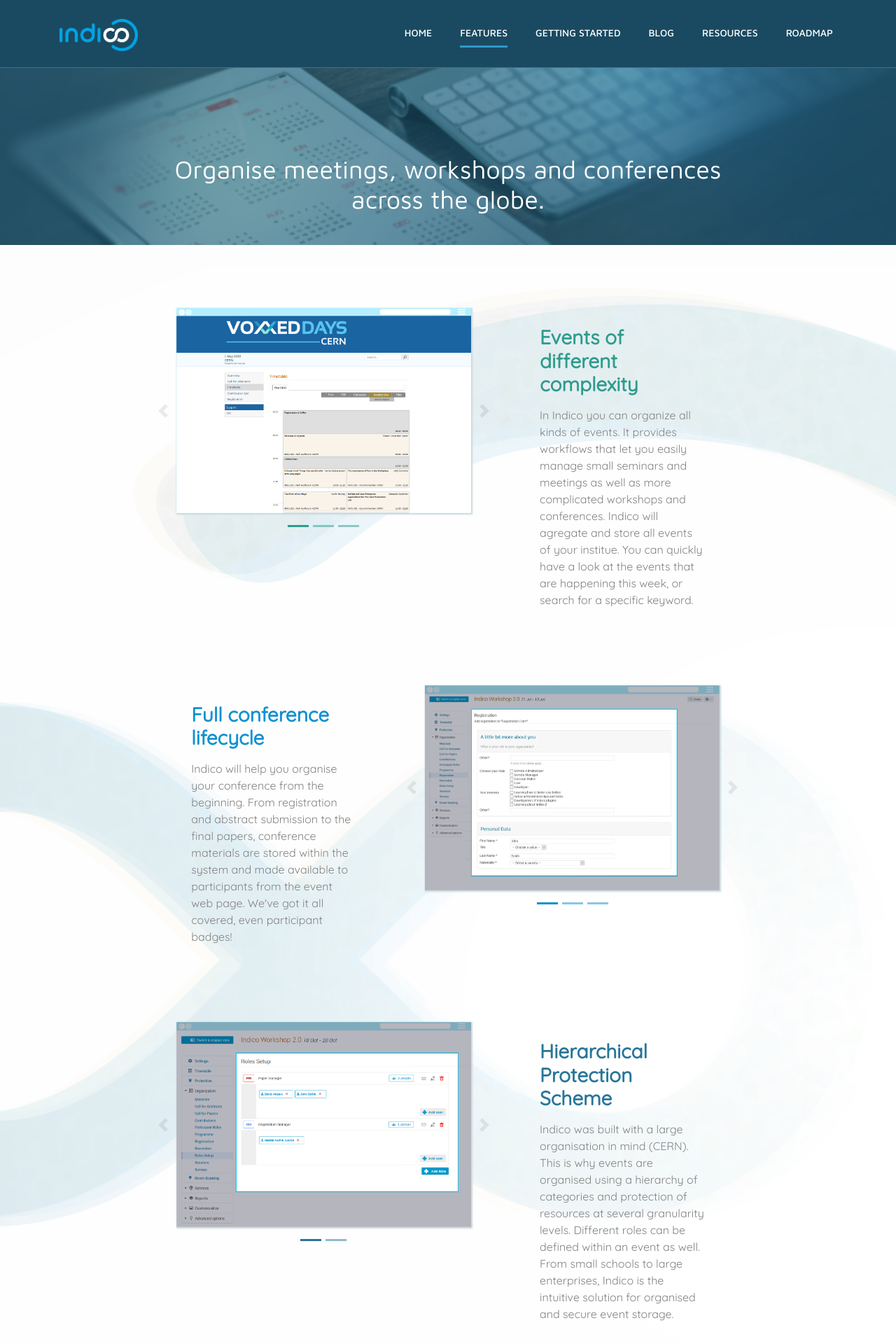
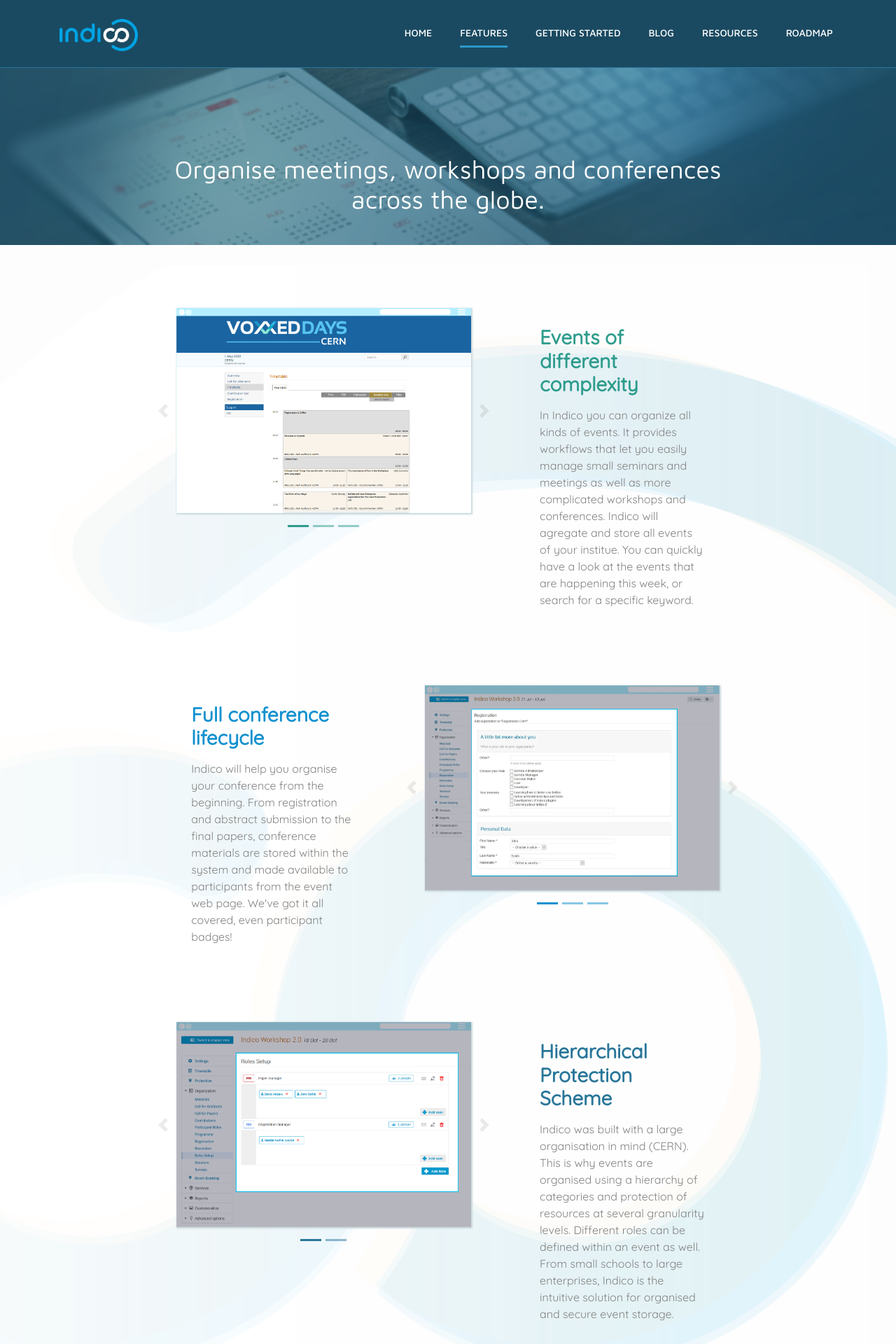
Before and after one commit to indico/indico.github.io, a Jekyll site: the page built from features.md, in a window 1280 px wide. Shown: the top 1920 px of the page at 70% size. Built offline with Jekyll 4.4.1, drawn with Linux system fonts in a browser that asks for light colours; nearby versions of some CDN libraries; comment, search, counter and statistics services are not loaded.

Commit message:
Improve features page background

```diff
--- a/css/indico.scss
+++ b/css/indico.scss
@@ -952,7 +952,7 @@
  */
 .features-section-listed {
     margin-top: 30px;
-    background-image: url('../img/features_background_light.png');
+    background-image: url('../img/features_background.png');
     background-repeat: no-repeat;
 
     .section-content {
```
Also changed, not shown: img/features_background-darker.png (deleted), img/features_background.png, img/features_background_light.png (deleted).
